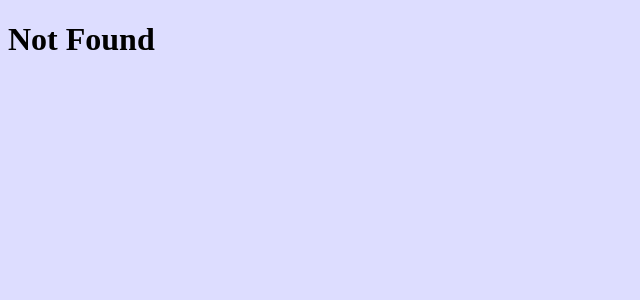
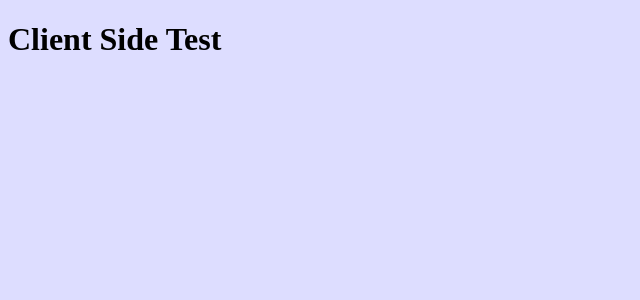
Before and after one commit to nobiki/nextjs-test, a Next.js app in the folder tohoho/: page /client-side-component-test in a window 1280 px wide. Before the commit this address had no page. Shown: the top 300 px of the page, without its empty margins (0-640 px from the left). Built offline with nearby package versions, Linux system fonts and the light colour scheme.

Commit message:
Server/Client Side Component

```diff
--- /dev/null
+++ b/tohoho/app/client-side-component-test/page.tsx
@@ -0,0 +1,5 @@
+'use client'
+export default function Page() {
+  console.log('Client Side Test')
+  return <h1>Client Side Test</h1>
+}
--- /dev/null
+++ b/tohoho/app/server-side-component-test/page.tsx
@@ -0,0 +1,4 @@
+export default function Page() {
+  console.log('Server Side Test')
+  return <h1>Server Side Test</h1>
+}
```
